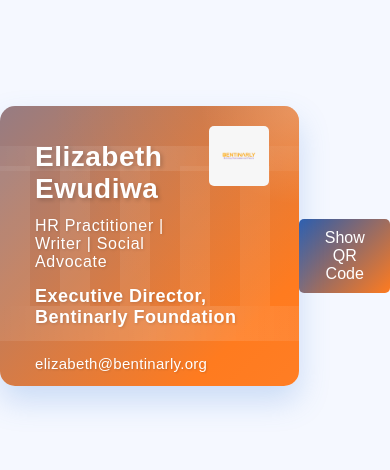
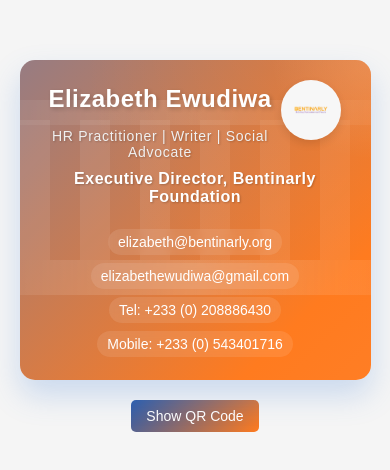
Before and after one commit to kytec/Business-card, a plain HTML site: page index.html in a window 390 px wide. Shown: the part 176-646 px from the top of the page. Drawn offline with nearby package versions, Linux system fonts and the light colour scheme.

Commit message:
Made business card fully responsive for all screen sizes

```diff
--- a/styles.css
+++ b/styles.css
@@ -1,3 +1,4 @@
+/* Base styles */
 * {
     margin: 0;
     padding: 0;
@@ -5,17 +6,24 @@
 }
 
 body {
+    margin: 0;
+    padding: 20px;
+    min-height: 100vh;
     display: flex;
+    flex-direction: column;
+    align-items: center;
     justify-content: center;
-    align-items: center;
-    min-height: 100vh;
-    background-color: #f5f8ff;
     font-family: 'Arial', sans-serif;
+    background: #f5f5f5;
 }
 
 .business-card {
-    width: 500px;
-    height: 280px;
+    width: min(500px, 90vw);
+    height: auto;
+    min-height: 280px;
+    position: relative;
+    perspective: 1000px;
+    margin: 0 auto;
     background: linear-gradient(135deg,
         #2b5cac 0%,
         #3d7dd8 25%,
@@ -28,7 +36,6 @@ body {
     box-shadow: 0 15px 30px rgba(75, 137, 220, 0.25);
     overflow: hidden;
     transition: all 0.3s ease;
-    position: relative;
 }
 
 @keyframes gradientShift {
@@ -49,12 +56,17 @@ body {
     top: 20px;
     right: 30px;
     z-index: 3;
+    width: 80px;
+    height: 80px;
+    margin-bottom: 15px;
 }
 
 .logo {
-    width: 60px;
-    height: auto;
-    border-radius: 5px;
+    width: 100%;
+    height: 100%;
+    object-fit: contain;
+    border-radius: 50%;
+    box-shadow: 0 4px 8px rgba(0,0,0,0.1);
     transition: transform 0.3s ease;
 }
 
@@ -113,9 +125,15 @@ body {
 }
 
 .card-front {
-    padding: 35px;
+    width: 100%;
     height: 100%;
-    position: relative;
+    padding: 20px;
+    box-sizing: border-box;
+    border-radius: 15px;
+    display: flex;
+    flex-direction: column;
+    align-items: center;
+    text-align: center;
     z-index: 2;
 }
 
@@ -133,10 +151,9 @@ body {
 }
 
 .name {
-    font-size: 28px;
+    margin: 10px 0;
+    font-size: clamp(24px, 5vw, 28px);
     color: white;
-    margin-bottom: 12px;
-    font-weight: 700;
     text-shadow: 2px 2px 4px rgba(0,0,0,0.2);
     position: relative;
     z-index: 3;
@@ -145,115 +162,84 @@ body {
 }
 
 .titles {
-    font-size: 16px;
-    color: #ffffff;
-    margin-bottom: 15px;
-    letter-spacing: 0.7px;
+    margin: 5px 0;
+    font-size: clamp(14px, 3vw, 16px);
+    color: #f0f0f0;
+    text-shadow: 1px 1px 2px rgba(0,0,0,0.2);
     position: relative;
     z-index: 3;
     padding-right: 70px;
-    text-shadow: 1px 1px 3px rgba(0,0,0,0.15);
+    letter-spacing: 0.7px;
     font-weight: 500;
 }
 
 .position {
-    font-size: 18px;
+    margin: 5px 0 15px;
+    font-size: clamp(16px, 3.5vw, 18px);
     color: white;
-    margin-bottom: 20px;
-    font-weight: 600;
+    text-shadow: 1px 1px 2px rgba(0,0,0,0.2);
     position: relative;
     z-index: 3;
-    text-shadow: 1px 1px 3px rgba(0,0,0,0.15);
+    font-weight: 600;
     letter-spacing: 0.5px;
 }
 
 .contact-info {
-    margin-top: 25px;
+    width: 100%;
+    max-width: 300px;
+    margin: 0 auto;
     position: relative;
     z-index: 3;
 }
 
 .contact-info p {
-    margin: 10px 0;
+    margin: 8px 0;
 }
 
 .contact-info a {
-    color: #ffffff;
+    color: white;
     text-decoration: none;
-    font-size: 15px;
+    font-size: clamp(14px, 3vw, 16px);
+    display: inline-block;
+    padding: 5px 10px;
+    border-radius: 20px;
+    background: rgba(255, 255, 255, 0.1);
+    backdrop-filter: blur(5px);
     transition: all 0.3s ease;
-    display: inline-block;
-    padding: 2px 0;
-    position: relative;
-    text-shadow: 1px 1px 2px rgba(0,0,0,0.15);
-    font-weight: 500;
-    letter-spacing: 0.3px;
-}
-
-.contact-info a::after {
-    content: '';
-    position: absolute;
-    bottom: 0;
-    left: 0;
-    width: 0;
-    height: 1px;
-    background-color: white;
-    transition: width 0.3s ease;
+    word-break: break-word;
 }
 
 .contact-info a:hover {
-    color: white;
-    transform: translateX(3px);
-}
-
-.contact-info a:hover::after {
-    width: 100%;
-}
-
-.contact-info .phone {
-    color: #ffffff;
-}
-
-.contact-info .phone:hover {
-    color: white;
+    background: rgba(255, 255, 255, 0.2);
+    transform: translateY(-2px);
 }
 
 .qr-section {
     margin-top: 20px;
     text-align: center;
+    width: 100%;
+    max-width: 500px;
 }
 
-.qr-button {
+.qr-button, .download-button {
     background: linear-gradient(135deg, #2b5cac 0%, #ff7b1f 100%);
     color: white;
     border: none;
-    padding: 10px 20px;
+    padding: clamp(8px, 2vw, 10px) clamp(15px, 4vw, 20px);
     border-radius: 5px;
     cursor: pointer;
-    font-size: 16px;
+    font-size: clamp(14px, 3vw, 16px);
     transition: transform 0.3s ease, box-shadow 0.3s ease;
 }
 
-.qr-button:hover {
+.qr-button:hover, .download-button:hover {
     transform: translateY(-2px);
     box-shadow: 0 5px 15px rgba(0,0,0,0.2);
 }
 
 .download-button {
     background: linear-gradient(135deg, #ff7b1f 0%, #2b5cac 100%);
-    color: white;
-    border: none;
-    padding: 10px 20px;
-    border-radius: 5px;
-    cursor: pointer;
-    font-size: 16px;
     margin-top: 15px;
-    transition: transform 0.3s ease, box-shadow 0.3s ease;
-}
-
-.download-button:hover {
-    transform: translateY(-2px);
-    box-shadow: 0 5px 15px rgba(0,0,0,0.2);
 }
 
 .modal {
@@ -265,13 +251,15 @@ body {
     height: 100%;
     background-color: rgba(0,0,0,0.7);
     z-index: 1000;
+    padding: 20px;
+    box-sizing: border-box;
 }
 
 .modal-content {
     background-color: white;
     margin: 15% auto;
     padding: 20px;
-    width: 300px;
+    width: min(300px, 90%);
     border-radius: 10px;
     position: relative;
     text-align: center;
@@ -301,5 +289,35 @@ body {
 .qr-info {
     margin-top: 15px;
     color: #666;
-    font-size: 14px;
+    font-size: clamp(12px, 2.5vw, 14px);
 }
+
+/* Media Queries */
+@media screen and (max-width: 480px) {
+    body {
+        padding: 10px;
+    }
+
+    .card-front {
+        padding: 15px;
+    }
+
+    .logo-container {
+        width: 60px;
+        height: 60px;
+    }
+
+    .contact-info {
+        max-width: 100%;
+    }
+}
+
+@media screen and (max-height: 600px) {
+    body {
+        padding: 10px;
+    }
+
+    .business-card {
+        margin: 10px auto;
+    }
+}
```
